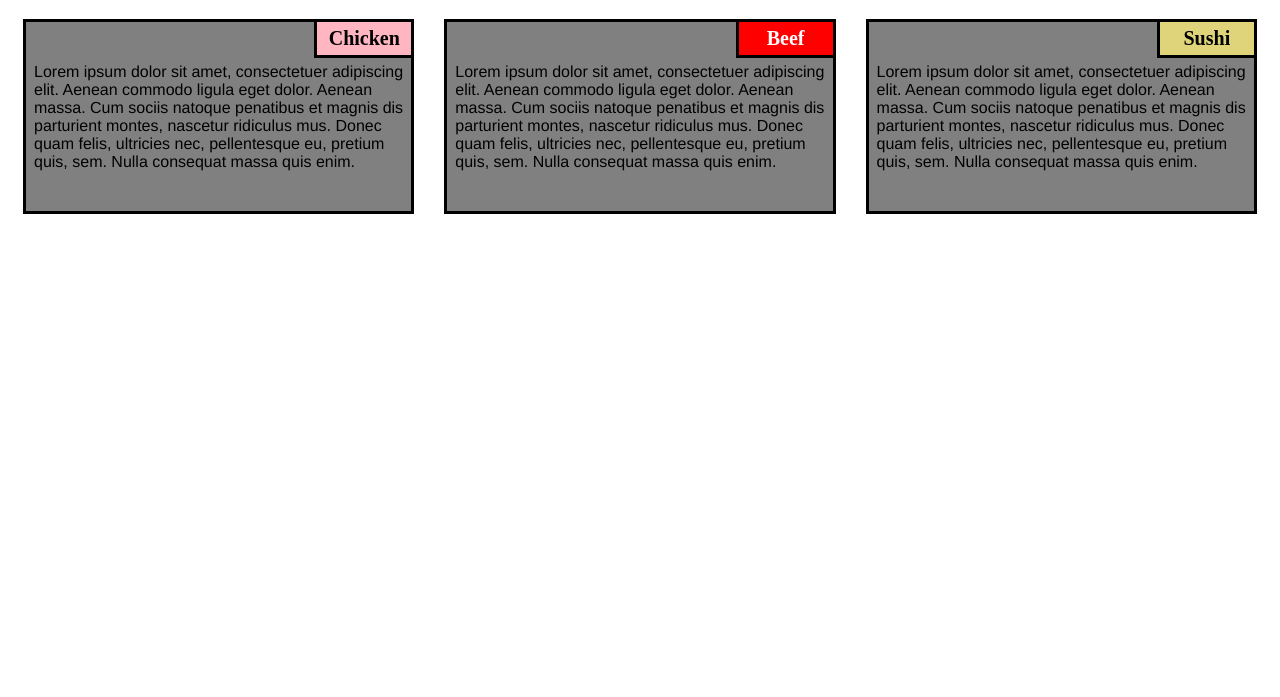
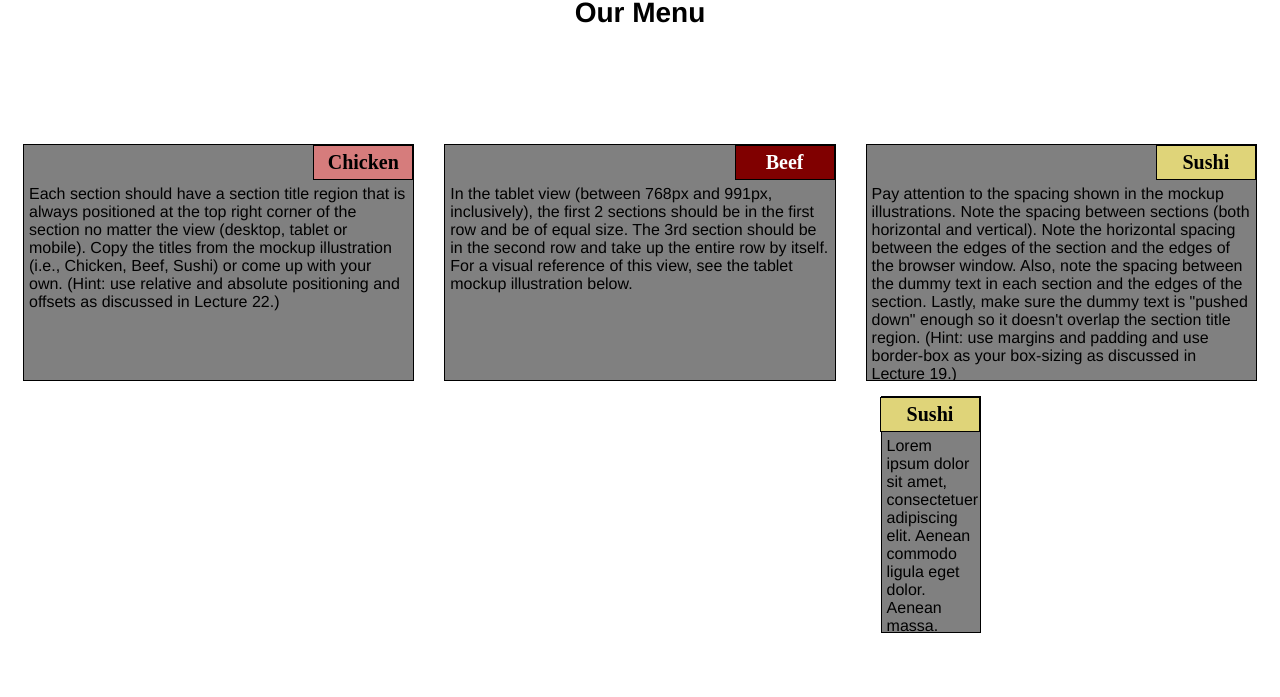
Before and after one commit to Khushi11111/Khushi11111.GitHub.io, a plain HTML site: page Module 2 solution/index.html in a window 1280 px wide. Shown: the part 103-800 px from the top of the page. Drawn offline with Linux system fonts and the light colour scheme.

Commit message:
Update index.html

```diff
--- a/Module 2 solution/index.html
+++ b/Module 2 solution/index.html
@@ -5,7 +5,134 @@
     <meta charset="utf-8">
     <title>module2-solution</title>
 </head>
-<link rel="stylesheet" type="text/css" href="css/style.css">
+<style>
+    /*basic style*/
+    * {
+        box-sizing: border-box;
+    }
+
+    body {
+        background-color: white;
+    }
+
+    h1 {
+        margin: 100px;
+        text-align: center;
+        font-family: Helvetica;
+        font-weight: bold;
+        font-size: 175%;
+    }
+
+    section {
+        position: relative;
+        padding: 15px;
+        width: 100%;
+    }
+
+    p {
+        position: relative;
+        clear: right;
+    }
+
+    div {
+        position: relative;
+        background-color: gray;
+        border: 1px solid black;
+        width: 100%;
+        margin-left: auto;
+        margin-right: auto;
+        margin-bottom: auto;
+    }
+
+    .sub1 {
+        float: right;
+        width: 100px;
+        padding: 5px;
+        margin: 0px;
+        border: 1px solid black;
+        text-align: center;
+        font-size: 125%;
+        font-weight: bold;
+        background-color: rgb(214, 124, 124);
+
+    }
+
+    .sub2 {
+        float: right;
+        color: white;
+        width: 100px;
+        padding: 5px;
+        margin: 0px;
+        border: 1px solid black;
+        text-align: center;
+        font-size: 125%;
+        font-weight: bold;
+        background-color: maroon;
+
+    }
+
+    .sub3 {
+        color: black;
+        float: right;
+        width: 100px;
+        padding: 5px;
+        margin: 0px;
+        border: 1px solid black;
+        text-align: center;
+        font-size: 125%;
+        font-weight: bold;
+        background-color: rgb(223, 212, 121);
+
+    }
+
+    .content {
+        padding: 5px;
+        border: none;
+        background-color: gray;
+        font-family: Helvetica;
+        color: black;
+        margin: 0px;
+        height: 200px;
+        overflow: auto;
+    }
+
+    .row {
+        width: 90%;
+    }
+
+    /*desktop version*/
+    @media (min-width: 992px) {
+        .column-lg-4 {
+            float: left;
+            width: 33.33%;
+        }
+    }
+
+    /*tablet version*/
+    @media (min-width: 768px) and (max-width: 991px) {
+        .colmn-md-6 {
+            float: left;
+            width: 50%;
+            margin-left: auto;
+            margin-right: auto;
+        }
+
+        .colmn-md-12 {
+            float: left;
+            width: 100%;
+            margin-left: auto;
+            margin-right: auto;
+        }
+    }
+
+    /*mobile version*/
+    @media (max-width: 767px) {
+        .colmn-sm-12 {
+            float: left;
+            width: 100%;
+        }
+    }
+</style>
 
 <body>
     <h1>Our Menu</h1>
@@ -13,17 +140,34 @@
         <div>
             <p class="sub1">Chicken</p>
             <p class="content">
-                Lorem ipsum dolor sit amet, consectetuer adipiscing elit. Aenean commodo ligula eget dolor. Aenean massa. Cum sociis natoque penatibus et magnis dis parturient montes, nascetur ridiculus mus. Donec quam felis, ultricies nec, pellentesque eu, pretium quis, sem. Nulla consequat massa quis enim.
+                Each section should have a section title region that is always positioned at the top right corner of the
+                section no matter the view (desktop, tablet or mobile). Copy the titles from the mockup illustration
+                (i.e., Chicken, Beef, Sushi) or come up with your own. (Hint: use relative and absolute positioning and
+                offsets as discussed in Lecture 22.)
             </p>
         </div>
     </section>
     <section class="column-lg-4 colmn-md-6 colmn-sm-12">
         <div>
             <p class="sub2">Beef</p>
-            <p class="content">
-                Lorem ipsum dolor sit amet, consectetuer adipiscing elit. Aenean commodo ligula eget dolor. Aenean massa. Cum sociis natoque penatibus et magnis dis parturient montes, nascetur ridiculus mus. Donec quam felis, ultricies nec, pellentesque eu, pretium quis, sem. Nulla consequat massa quis enim.
+            <p class="content">In the tablet view (between 768px and 991px, inclusively), the first 2 sections should be
+                in the first row and be of equal size. The 3rd section should be in the second row and take up the
+                entire row by itself. For a visual reference of this view, see the tablet mockup illustration below.</p>
         </div>
     </section>
+    <section class="column-lg-4 colmn-md-12 colmn-sm-12">
+        <div>
+            <p class="sub3">Sushi</p>
+            <p class="content">Pay attention to the spacing shown in the mockup illustrations. Note the spacing between
+                sections (both horizontal and vertical). Note the horizontal spacing between the edges of the section
+                and the edges of the browser window. Also, note the spacing between the dummy text in each section and
+                the edges of the section. Lastly, make sure the dummy text is "pushed down" enough so it doesn't overlap
+                the section title region. (Hint: use margins and padding and use border-box as your box-sizing as
+                discussed in Lecture 19.)</p>
+        </div>
+</body>
+
+</html>
     <section class="column-lg-4 colmn-md-12 colmn-sm-12">
         <div>
             <p class="sub3">Sushi</p>
```
